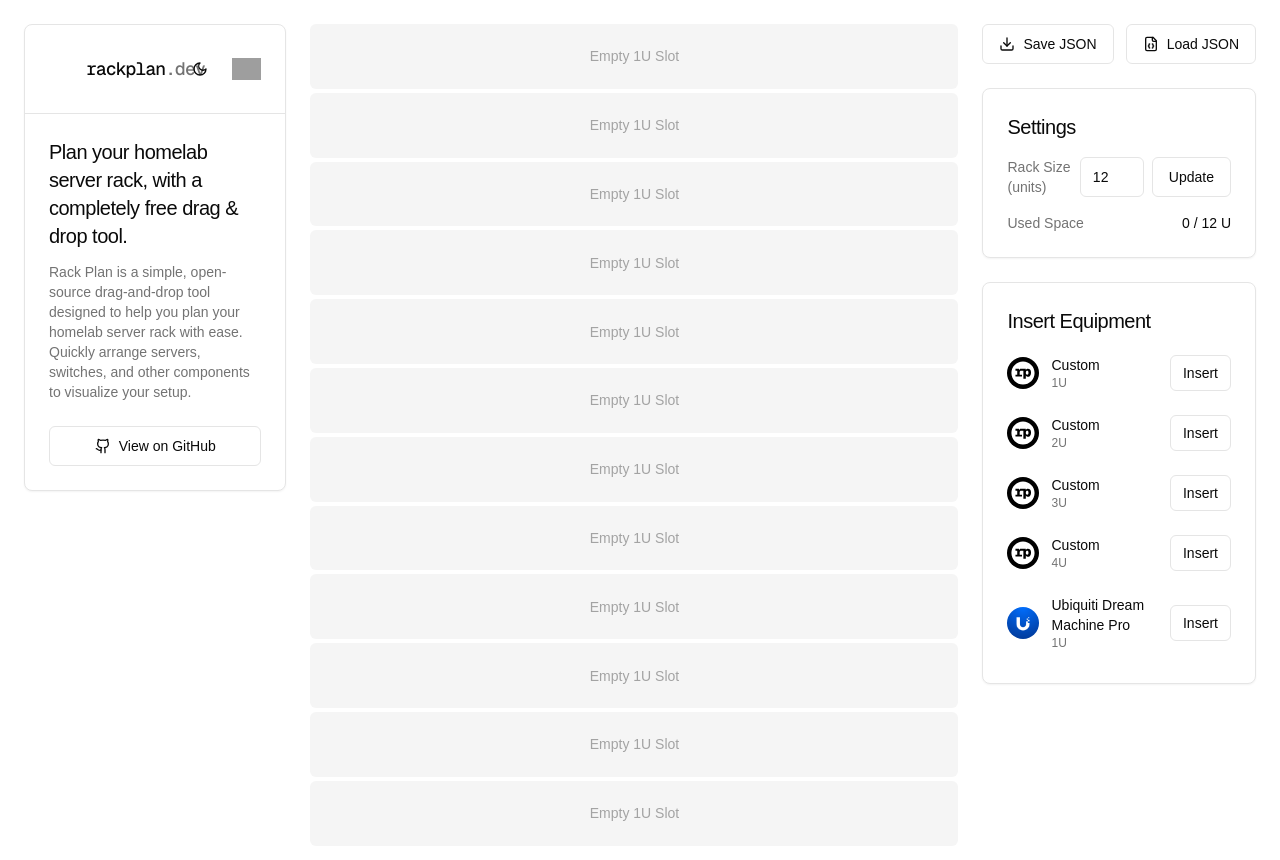
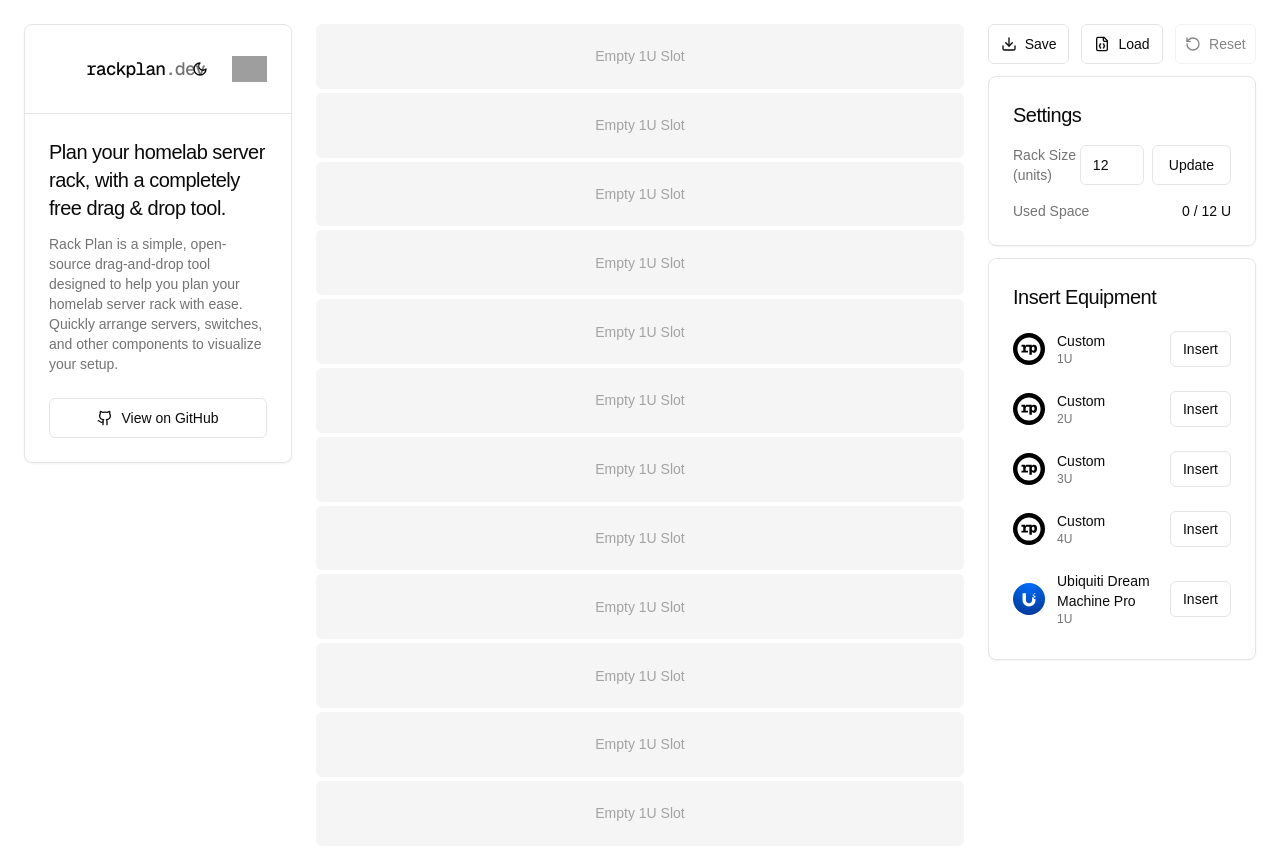
Before and after one commit to maxbailey/rackplan, a Next.js app: page / in a window 1280 px wide. Shown: the top 860 px of the page. Built offline with nearby package versions, Linux system fonts and the light colour scheme; grey boxes are pictures that could not be loaded.

Commit message:
new reset button

```diff
--- a/components/settings-panel.tsx
+++ b/components/settings-panel.tsx
@@ -3,9 +3,9 @@
 import { Button } from "./ui/button";
 import { Card } from "./ui/card";
 import { Input } from "./ui/input";
-import { useState, useEffect, useCallback } from "react";
+import { useState, useEffect } from "react";
 import { useRack } from "../context/rack-context";
-import { DownloadIcon, FileJson } from "lucide-react";
+import { DownloadIcon, FileJson, RotateCcw } from "lucide-react";
 
 interface EquipmentData {
   id: string;
@@ -128,9 +128,19 @@ export default function SettingsPanel() {
     return blankSlots.length >= size;
   };
 
+  const handleReset = () => {
+    const blankSlots = Array.from({ length: slotCount }, (_, i) => ({
+      id: `blank-${Date.now()}-${i}`,
+      size: 1,
+      isBlank: true,
+      label: "1U",
+    }));
+    updateItems(blankSlots);
+  };
+
   return (
-    <div className="flex flex-col gap-6 sticky top-6">
-      <div className="flex gap-3">
+    <div className="flex flex-col h-full gap-3 sticky top-6">
+      <div className="grid grid-cols-3 gap-3">
         <Button
           variant="outline"
           className="w-full"
@@ -138,7 +148,7 @@ export default function SettingsPanel() {
           disabled={items.length === 0}
         >
           <DownloadIcon className="w-4 h-4" />
-          Save JSON
+          Save
         </Button>
         <div className="relative w-full">
           <Button
@@ -147,7 +157,7 @@ export default function SettingsPanel() {
             onClick={() => document.getElementById("file-upload")?.click()}
           >
             <FileJson className="w-4 h-4" />
-            Load JSON
+            Load
           </Button>
           <input
             type="file"
@@ -157,12 +167,21 @@ export default function SettingsPanel() {
             className="hidden"
           />
         </div>
+        <Button
+          variant="outline"
+          className="w-full"
+          onClick={handleReset}
+          disabled={items.every((item) => item.isBlank)}
+        >
+          <RotateCcw className="w-4 h-4" />
+          Reset
+        </Button>
       </div>
       <Card className="flex flex-col p-6 gap-4">
-        <h1 className="text-xl font-medium tracking-tight text-foreground">
-          Settings
-        </h1>
         <div className="flex flex-col gap-4">
+          <h1 className="text-xl font-medium tracking-tight text-foreground">
+            Settings
+          </h1>
           <form
             onSubmit={handleSubmit}
             className="flex flex-row w-full items-center justify-between"
--- a/package.json
+++ b/package.json
@@ -19,6 +19,7 @@
     "next-themes": "^0.4.4",
     "react": "^19.0.0",
     "react-dom": "^19.0.0",
+    "recharts": "^2.15.0",
     "tailwind-merge": "^2.6.0",
     "tailwindcss-animate": "^1.0.7"
   },
```
Also changed, not shown: 1 other file (tests, documents, lock files or other folders).
